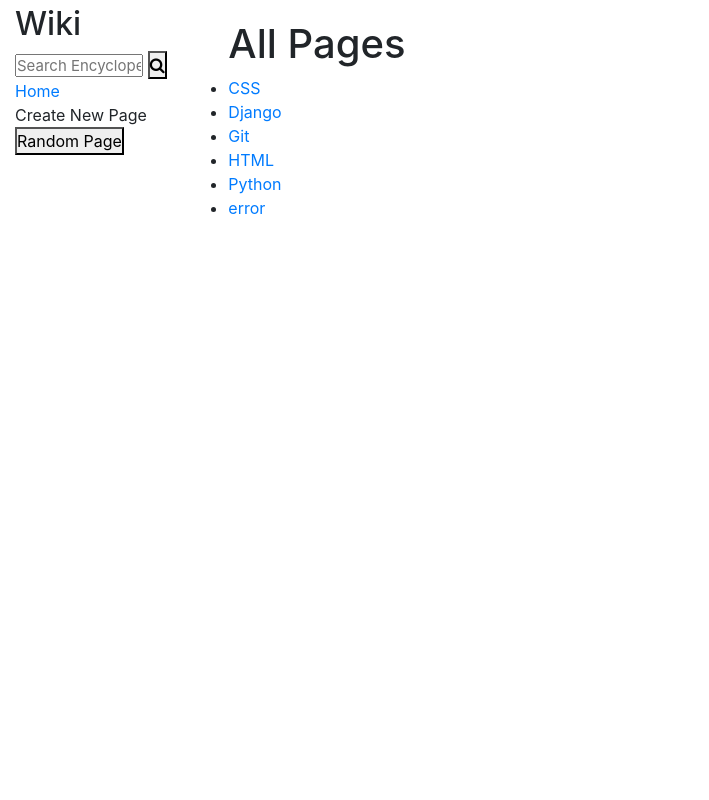
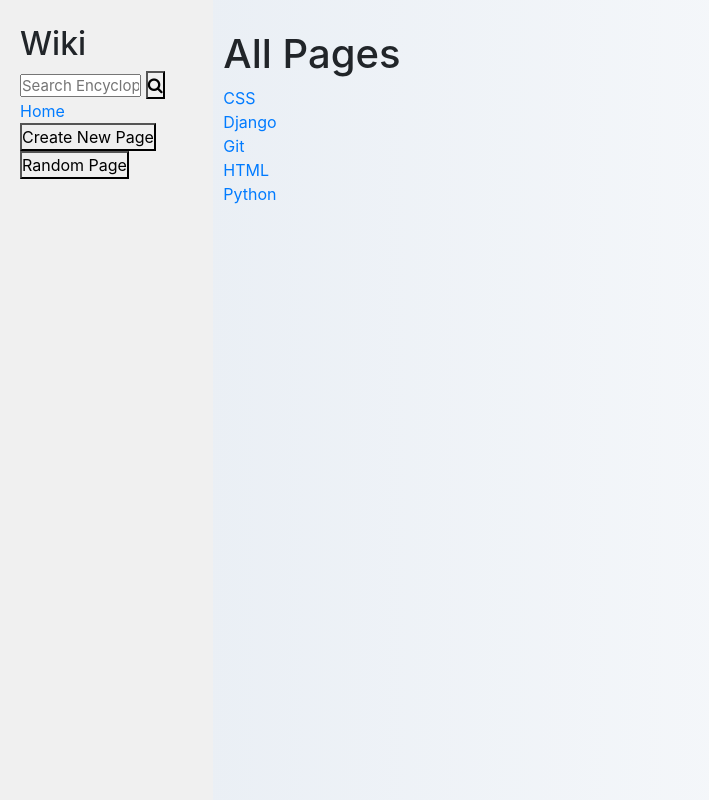
Before and after one commit to bolawole/wikiproject, a Django app: page / in a window 1280 px wide. Shown: the whole page, without its empty margins (0-709 px from the left). Run offline with Django 3.2, Linux system fonts and the light colour scheme; some libraries are stand-ins or nearby versions.

Commit message:
backened functionalities complete

```diff
--- a/encyclopedia/static/encyclopedia/styles.css
+++ b/encyclopedia/static/encyclopedia/styles.css
@@ -1,3 +1,6 @@
+:root{
+    --text_color: black
+}
 *{
     margin: 0;
     padding: 0;
@@ -7,12 +10,12 @@
 }
 body {
 
-    background-color: white;
+    background-image: linear-gradient(-90deg, white, #e6ecf3);
 }
 
-code {
+/* /* code {
     white-space: pre;
-}
+} */
 
 h1 {
     margin-top: 0px;
@@ -24,9 +27,9 @@ textarea {
     width: 80%;
 }
 
-/* .main {
+.main {
     padding: 10px;
-} */
+}
 
 .search {
     width: 70%;
@@ -34,12 +37,22 @@ textarea {
     line-height: 15px;
 }
 
-/* .sidebar {
+.sidebar {
     background-color: #f0f0f0;
     height: 100vh;
     padding: 20px;
-} */
+}
 
 .sidebar h2 {
     margin-top: 5px;
 }
+
+li{
+    list-style-type: none;
+}
+#content_display {
+    border: 1px #ccc2c2 solid;
+    padding: 20px;
+    box-shadow: 0.5px 0.5px 10px 1px #888888;
+    margin-right: 30px;
+}
--- a/encyclopedia/templates/encyclopedia/index.html
+++ b/encyclopedia/templates/encyclopedia/index.html
@@ -6,11 +6,11 @@
 
 {% block body %}
     <h1>All Pages</h1>
-
+<div class="content_display">
     <ul>
         {% for entry in entries %}
             <li><a href="{% url 'entry' entry%}">{{ entry }}</a></li>
         {% endfor %}
     </ul>
-
+</div>
 {% endblock %}
--- a/encyclopedia/templates/encyclopedia/layout.html
+++ b/encyclopedia/templates/encyclopedia/layout.html
@@ -25,10 +25,15 @@
                     <a href="{% url 'index' %}">Home</a>
                 </div>
                 <div>
-                    Create New Page
+                    <form action="{%url 'randomentry'%}" method="POST">
+                        {% csrf_token %}
+                   <button type="submit"> Create New Page
+                </button>
+            </form>
+
                 </div>
                 <div>
-                    <form action="" method="POST">
+                    <form action="{%url 'randomentry'%}" method="POST">
                         {% csrf_token %}
                    <button type="submit">Random Page
                 </button>
--- a/encyclopedia/urls.py
+++ b/encyclopedia/urls.py
@@ -1,9 +1,11 @@
 from django.urls import path
 
 from . import views
+from . import util
 
 urlpatterns = [
     path("", views.index, name="index"),
     path("wiki/<str:entry>",views.entry, name="entry"),
     path("wiki/edit/<str:entry>",views.edit,name="edit"),
+    path("wiki",views.randomentry,name="randomentry")
  ]
--- a/encyclopedia/util.py
+++ b/encyclopedia/util.py
@@ -1,4 +1,6 @@
 import re
+from django.http import Http404
+
 
 from django.core.files.base import ContentFile
 from django.core.files.storage import default_storage
@@ -34,5 +36,6 @@ def get_entry(title):
         f = default_storage.open(f"entries/{title}.md")
         return f.read().decode("utf-8")
     except FileNotFoundError:
-        f = default_storage.open(f"entries/error.md")
-        return f.read().decode("utf-8")
+        return "error"
+        # f = default_storage.open(f"entries/error.md")
+        # return f.read().decode("utf-8")
--- a/encyclopedia/views.py
+++ b/encyclopedia/views.py
@@ -1,5 +1,6 @@
 from django.shortcuts import render
-from django.http import HttpResponse
+from django.http import HttpResponse,HttpResponseRedirect,Http404
+from django.urls import reverse
 from . import util
 import markdown
 import random
@@ -8,30 +9,23 @@ md=markdown.Markdown()
 
 def index(request):
     if request.method=="POST":
-
-        try:
-            data=request.POST.get('search_value').lower()
-            entry_list=[x.lower() for x in util.list_entries()]
-            if data in entry_list:
-                html_body=util.get_entry(request.POST.get('search_value'))
-                return render(request, "encyclopedia/entries.html", {"content":md.convert(html_body)})
-            elif matches(data):
-                print(f"\n\n{matches(data)}\n\n")
-                return render(request, "encyclopedia/search_list.html", {"search_list": matches(data)})
-            else:
-                return HttpResponse("Nothing")
-        except AttributeError:
-            entry_list=random.choice(util.list_entries())
-            html_body=util.get_entry(entry_list)
-            return render(request, "encyclopedia/entries.html", {"content":md.convert(html_body)})
-
-
+        data=request.POST.get('search_value').lower()
+        entry_list=[x.lower() for x in util.list_entries()]
+        if data in entry_list:
+            html_body=util.get_entry(request.POST.get('search_value'))
+            return HttpResponseRedirect(reverse("entry",kwargs={'entry': data}))
+        elif matches(data):
+            return render(request, "encyclopedia/search_list.html", {"search_list": matches(data)})
+        else:
+            return HttpResponse("Nothing")
     return render(request, "encyclopedia/index.html", {
         "entries": util.list_entries()
     })
 
 def entry(request,entry):
     html_body=util.get_entry(entry)
+    if html_body=='error':
+            return render(request, "encyclopedia/error.html")
     return render(request, "encyclopedia/entries.html", {"content":md.convert(html_body), "content_title":entry})
 
 
@@ -54,8 +48,6 @@ def edit(request,entry):
 
     return render(request, "encyclopedia/edit.html",{"content": html_body})
 
-# def randomentry(request):
-#     listentry=util.list_entries()
-#     random_entry= random.choice(listentry)
-#     html_body=util.get_entry(random_entry)
-#     return entry(request,random_entry)
+def randomentry(request):
+    if request.method=="POST":
+        return HttpResponseRedirect(reverse("entry",kwargs={'entry': random.choice(util.list_entries())}))
```
Also changed, not shown: encyclopedia/templates/encyclopedia/error.html (added, +12 -0 lines), entries/error.md (deleted, +0 -3 lines), encyclopedia/templates/encyclopedia/new page.html (added).
